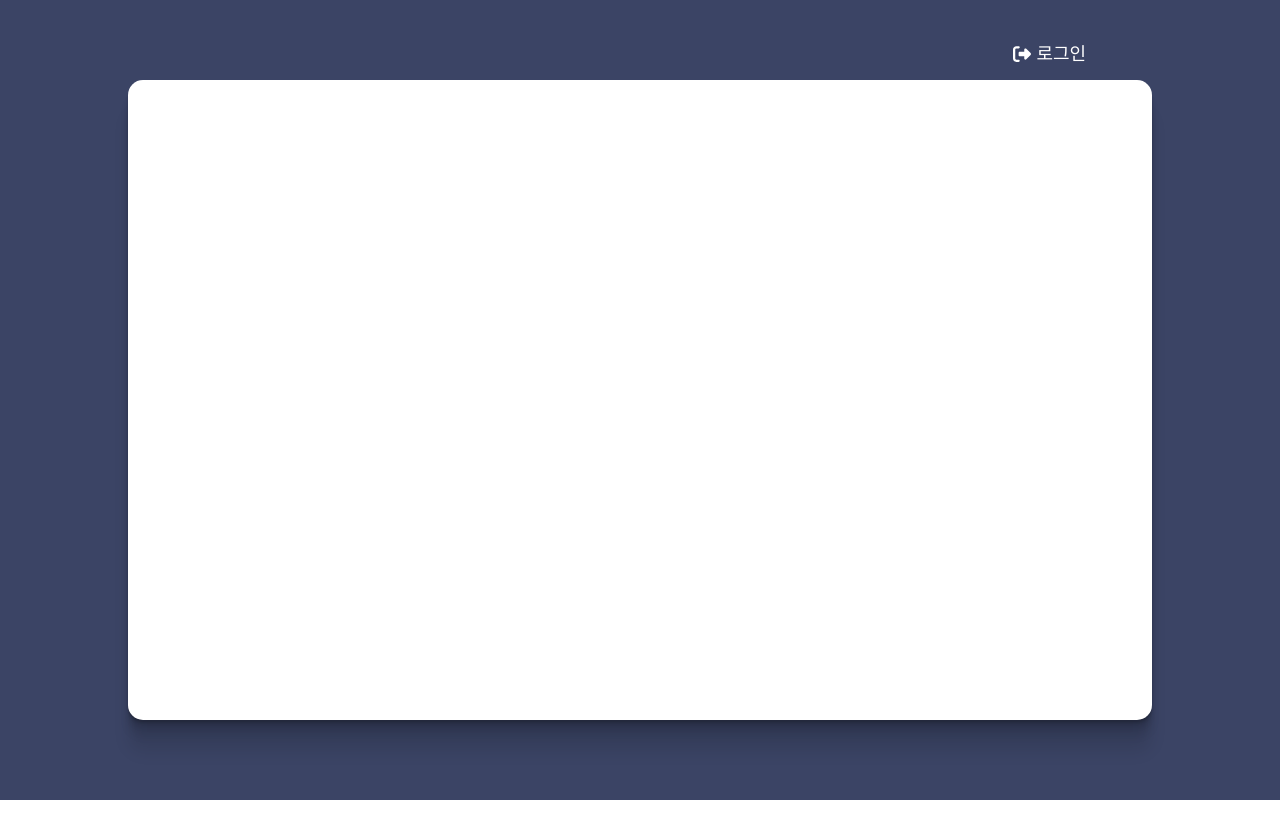
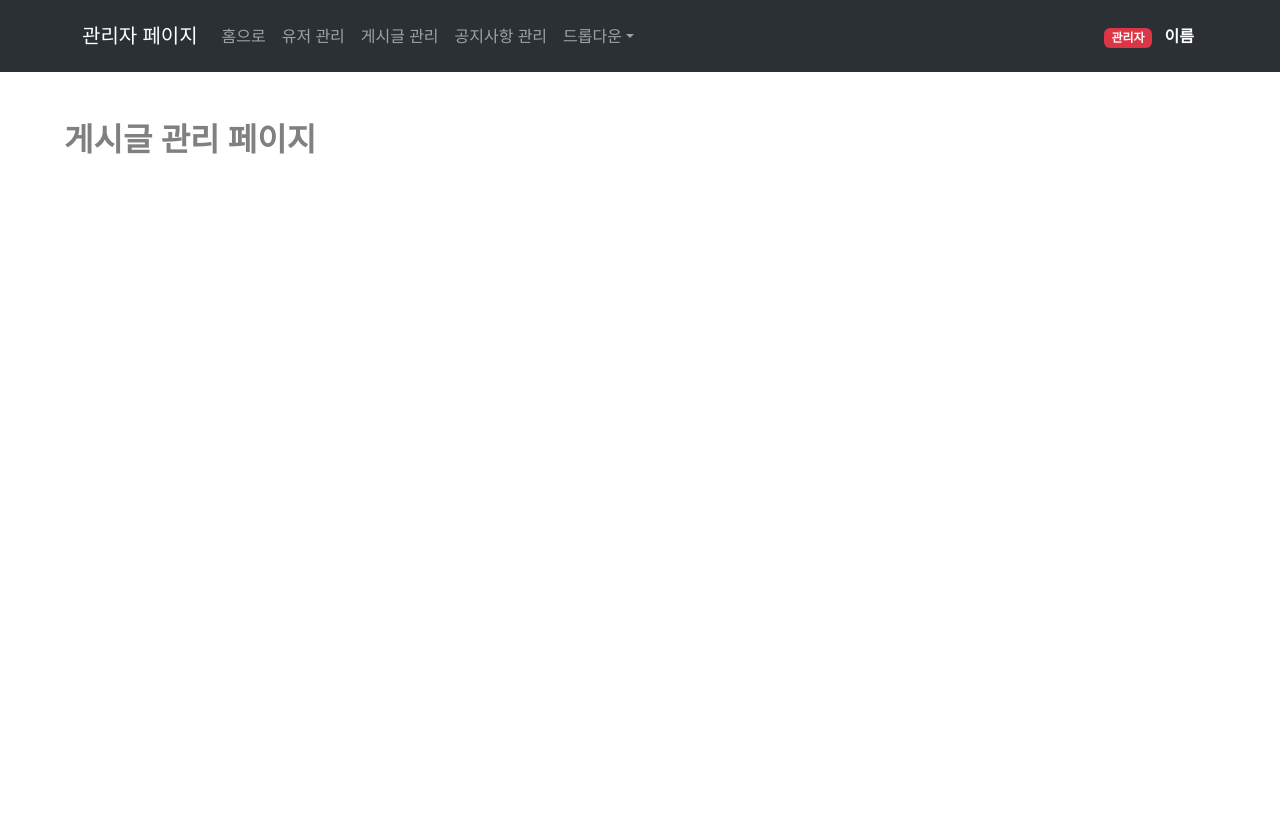
Before and after one commit to sub9707/comments_cloud, a React (Vite) app in the folder client/: page /admin/board in a window 1280 px wide. Shown: the top 838 px of the page. Before the commit the page ends 800 px from the top, so only its background shows below. Built offline with nearby package versions, Linux system fonts and the light colour scheme.

Commit message:
FE-관리자 페이지 라우팅 및 레이아웃 일관화

```diff
--- a/client/src/App.css
+++ b/client/src/App.css
@@ -4,6 +4,24 @@
 body {
   margin: 0;
 }
+/* 스크롤바 수정 */
+body::-webkit-scrollbar-track {
+  -webkit-box-shadow: inset 0 0 6px rgba(0, 0, 0, 0.3);
+  border-radius: 10px;
+  background-color: #f5f5f5;
+}
+
+body::-webkit-scrollbar {
+  width: 12px;
+  background-color: #f5f5f5;
+}
+
+body::-webkit-scrollbar-thumb {
+  border-radius: 10px;
+  -webkit-box-shadow: inset 0 0 6px rgba(0, 0, 0, 0.3);
+  background-color: #555;
+}
+
 a {
   text-decoration: none !important;
   opacity: 1;
--- a/client/src/AppRouter.tsx
+++ b/client/src/AppRouter.tsx
@@ -3,7 +3,6 @@ import LoginPage from "./pages/Login/LoginPage";
 import MainPage from "./pages/PageLayout";
 import Logout from "./pages/Logout/Logout";
 import { isLoggedIn } from "./store/Cookie";
-import AdminMainPage from "./pages/Admin/AdminMain/AdminMainPage";
 import React, { Suspense } from "react";
 
 const loading = (
@@ -18,6 +17,11 @@ const AdminPageLayout = React.lazy(
   () => import("./pages/Admin/AdminPageLayout")
 );
 // Pages
+//Admin
+const AdminMain = React.lazy(() => import("./pages/Admin/AdminMainPage"));
+const AdminUser = React.lazy(() => import("./pages/Admin/AdminUserPage"));
+const AdminBoard = React.lazy(() => import("./pages/Admin/AdminBoardPage"));
+const AdminNotice = React.lazy(() => import("./pages/Admin/AdminNoticePage"));
 
 export default function AppRouter() {
   return (
@@ -31,7 +35,10 @@ export default function AppRouter() {
           <Route path="/logout" element={<Logout />} />
           <Route path="*" element={<DefaultLayout />} />
           <Route path="/admin" element={<AdminPageLayout />}>
-            <Route path="main" element={<AdminMainPage />} />
+            <Route path="main" element={<AdminMain />} />
+            <Route path="user" element={<AdminUser />} />
+            <Route path="board" element={<AdminBoard />} />
+            <Route path="notice" element={<AdminNotice />} />
           </Route>
         </Routes>
       </Suspense>
--- a/client/src/components/AdminNav.tsx
+++ b/client/src/components/AdminNav.tsx
@@ -3,6 +3,7 @@ import Container from "react-bootstrap/Container";
 import Nav from "react-bootstrap/Nav";
 import Navbar from "react-bootstrap/Navbar";
 import NavDropdown from "react-bootstrap/NavDropdown";
+import { Link } from "react-router-dom";
 import styled from "styled-components";
 
 const UserBox = styled.p`
@@ -18,14 +19,24 @@ export default function AdminNav() {
   return (
     <Navbar expand="lg" className="bg-body-tertiary" data-bs-theme="dark">
       <Container>
-        <Navbar.Brand href="#home">관리자 페이지</Navbar.Brand>
+        <Navbar.Brand as={Link} to="/admin/main">
+          관리자 페이지
+        </Navbar.Brand>
         <Navbar.Toggle aria-controls="basic-navbar-nav" />
         <Navbar.Collapse id="basic-navbar-nav">
           <Nav className="me-auto">
-            <Nav.Link href="#link">홈으로</Nav.Link>
-            <Nav.Link href="#link">유저 관리</Nav.Link>
-            <Nav.Link href="#link">게시글 관리</Nav.Link>
-            <Nav.Link href="#link">공지사항 관리</Nav.Link>
+            <Nav.Link as={Link} to="/">
+              홈으로
+            </Nav.Link>
+            <Nav.Link as={Link} to="/admin/user">
+              유저 관리
+            </Nav.Link>
+            <Nav.Link as={Link} to="/admin/board">
+              게시글 관리
+            </Nav.Link>
+            <Nav.Link as={Link} to="/admin/notice">
+              공지사항 관리
+            </Nav.Link>
             <NavDropdown title="드롭다운" id="basic-nav-dropdown">
               <NavDropdown.Item href="#action/3.1">Action</NavDropdown.Item>
               <NavDropdown.Item href="#action/3.2">
--- /dev/null
+++ b/client/src/pages/Admin/AdminBoardPage.tsx
@@ -0,0 +1,9 @@
+import { PageBox, PageHeader } from "./AdminPageStyle";
+
+export default function AdminBoardPage() {
+  return (
+    <PageBox>
+      <PageHeader>게시글 관리 페이지</PageHeader>
+    </PageBox>
+  );
+}
--- a/client/src/pages/Admin/AdminMain/AdminMainPage.tsx
+++ /dev/null
@@ -1,3 +0,0 @@
-export default function AdminMainPage() {
-  return <p>어드민 메인 페이지</p>;
-}
--- a/client/src/pages/Admin/AdminMain/AdminPageStyle.ts
+++ /dev/null
@@ -1,8 +0,0 @@
-import styled from "styled-components";
-
-export const PageContainer = styled.div`
-  margin: 0;
-  width: 100%;
-  min-height: 100vh;
-  background-color: #e4e4ef;
-`;
--- /dev/null
+++ b/client/src/pages/Admin/AdminMainPage.tsx
@@ -0,0 +1,9 @@
+import { PageBox, PageHeader } from "./AdminPageStyle";
+
+export default function AdminMainPage() {
+  return (
+    <PageBox>
+      <PageHeader>메인페이지</PageHeader>
+    </PageBox>
+  );
+}
--- /dev/null
+++ b/client/src/pages/Admin/AdminNoticePage.tsx
@@ -0,0 +1,9 @@
+import { PageBox, PageHeader } from "./AdminPageStyle";
+
+export default function AdminNoticePage() {
+  return (
+    <PageBox>
+      <PageHeader>공지사항 관리 페이지</PageHeader>
+    </PageBox>
+  );
+}
--- a/client/src/pages/Admin/AdminPageLayout.tsx
+++ b/client/src/pages/Admin/AdminPageLayout.tsx
@@ -1,12 +1,20 @@
 import { Outlet } from "react-router-dom";
 import AdminNav from "../../components/AdminNav";
-import { PageContainer } from "./AdminMain/AdminPageStyle";
+import {
+  Page1440Container,
+  Page1920Container,
+  PageContainer,
+} from "./AdminPageStyle";
 
 export default function AdminPageLayout() {
   return (
     <PageContainer>
       <AdminNav />
-      <Outlet />
+      <Page1920Container>
+        <Page1440Container>
+          <Outlet />
+        </Page1440Container>
+      </Page1920Container>
     </PageContainer>
   );
 }
--- /dev/null
+++ b/client/src/pages/Admin/AdminPageStyle.ts
@@ -0,0 +1,41 @@
+import styled from "styled-components";
+
+export const PageContainer = styled.div`
+  margin: 0;
+  width: 100%;
+  min-height: 100vh;
+  background-color: #e4e4ef;
+`;
+
+export const Page1920Container = styled.div`
+  max-width: 1920px;
+  min-height: 100vh;
+  height: auto;
+  display: flex;
+  justify-content: center;
+`;
+
+export const Page1440Container = styled.div`
+  width: 100%;
+  max-width: 1440px;
+  min-height: 100vh;
+  height: auto;
+  background-color: white;
+  box-shadow: rgba(60, 64, 67, 0.3) 0px 1px 2px 0px,
+    rgba(60, 64, 67, 0.15) 0px 2px 6px 2px;
+  display: flex;
+  justify-content: center;
+  padding-block: 3em;
+`;
+
+export const PageBox = styled.div`
+  width: 90%;
+  height: auto;
+`;
+
+export const PageHeader = styled.h1`
+  font-size: 2em;
+  color: gray;
+  font-weight: 700;
+`;
+// UserPage
--- /dev/null
+++ b/client/src/pages/Admin/AdminUserPage.tsx
@@ -0,0 +1,9 @@
+import { PageBox, PageHeader } from "./AdminPageStyle";
+
+export default function AdminUserPage() {
+  return (
+    <PageBox>
+      <PageHeader>유저페이지</PageHeader>
+    </PageBox>
+  );
+}
```
